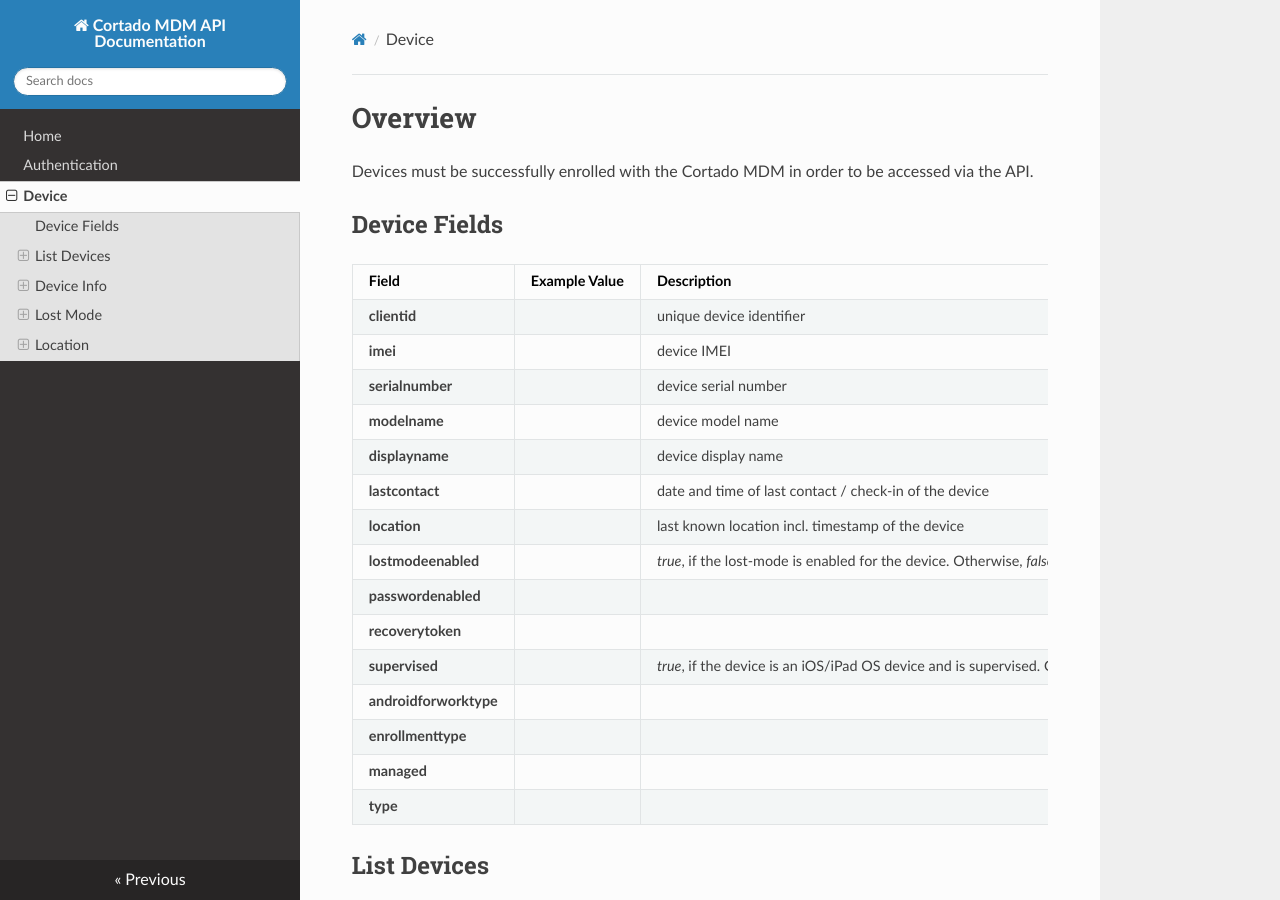
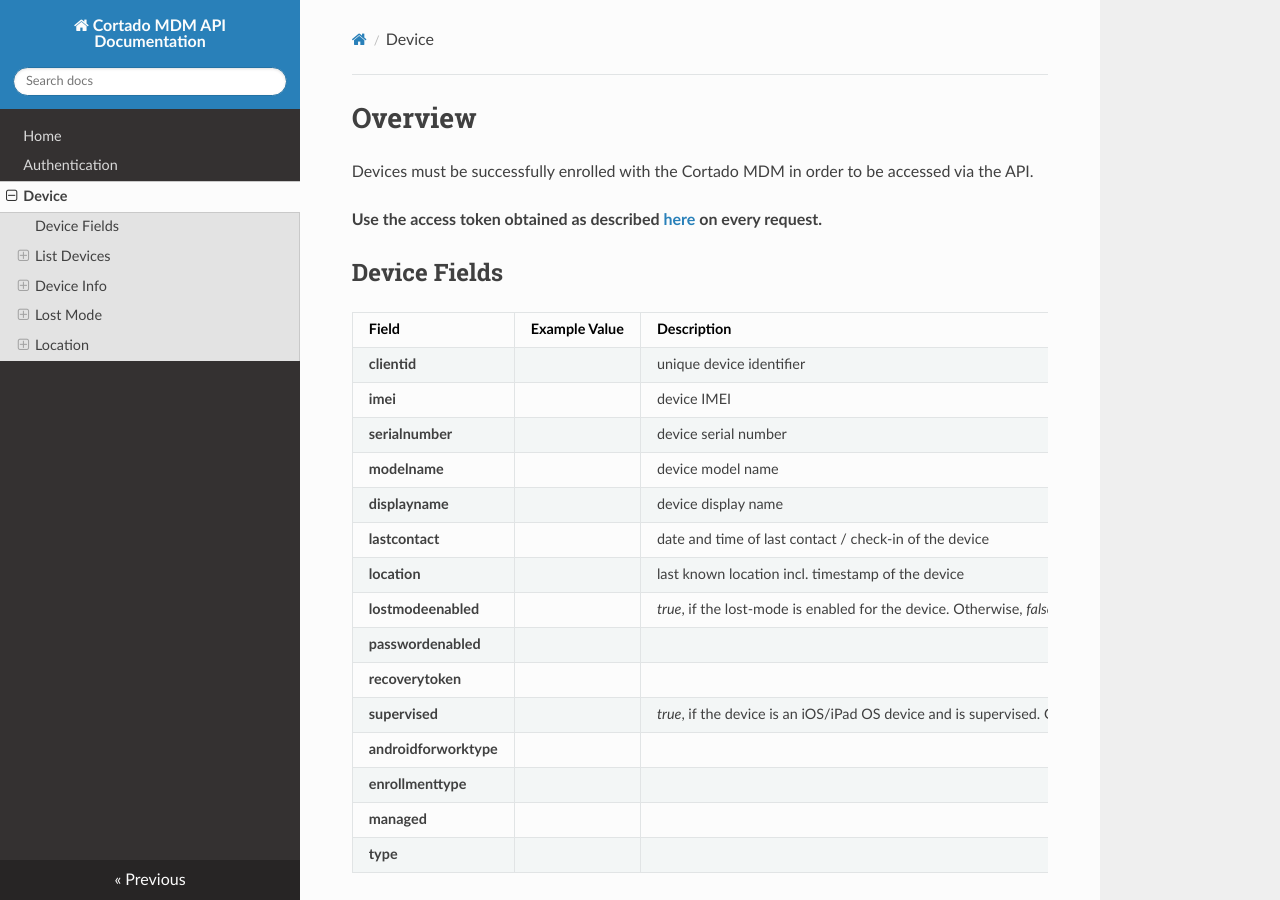
Before and after one commit to cortado-mobile-solutions/apidoc-mdm, an MkDocs documentation site: the page built from docs/device.md, in a window 1280 px wide and 900 px high. Built offline with MkDocs 1.6.1, drawn with Linux system fonts in a browser that asks for light colours; nearby versions of some CDN libraries.

Commit message:
added auth note

```diff
--- a/docs/device.md
+++ b/docs/device.md
@@ -1,5 +1,7 @@
 # Overview
 Devices must be successfully enrolled with the Cortado MDM in order to be accessed via the API.
+
+**Use the access token obtained as described [here](auth.md) on every request.**
 
 ## Device Fields
 
```
